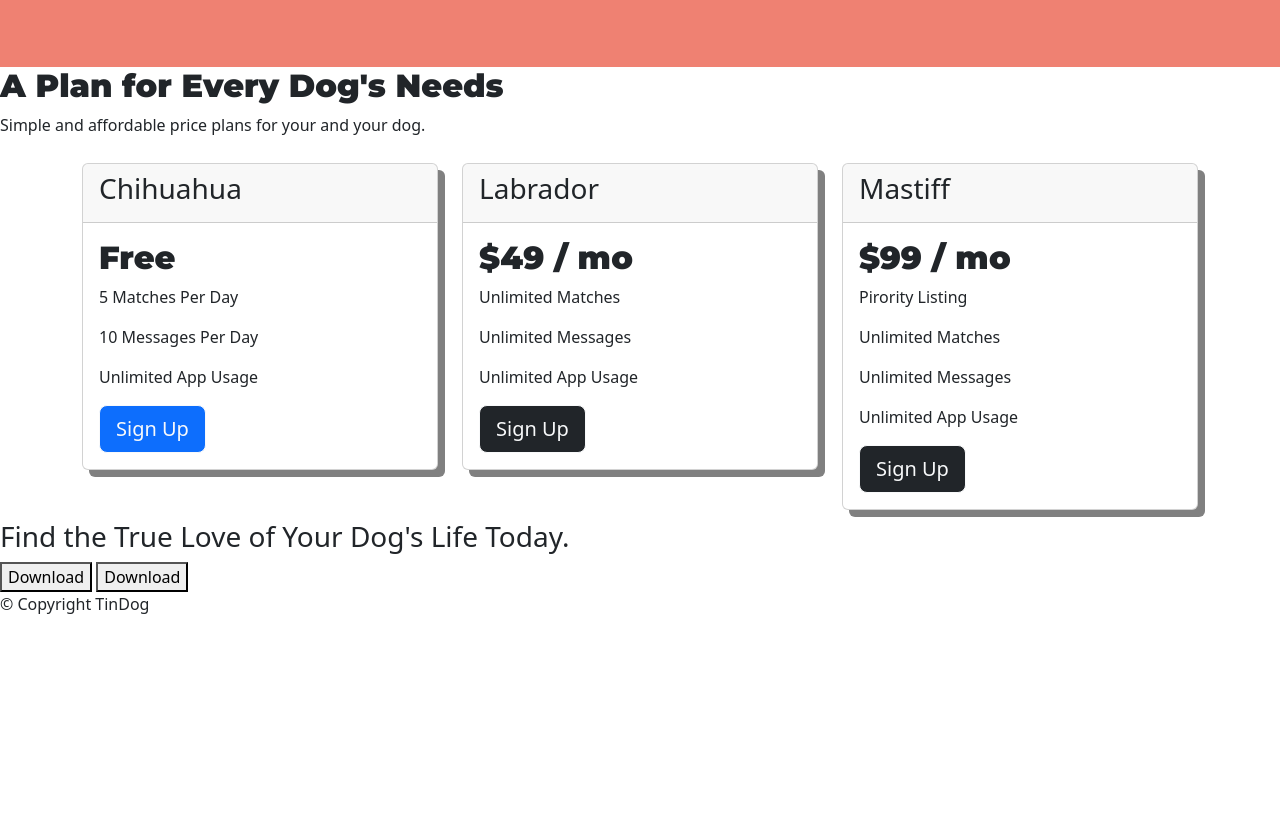
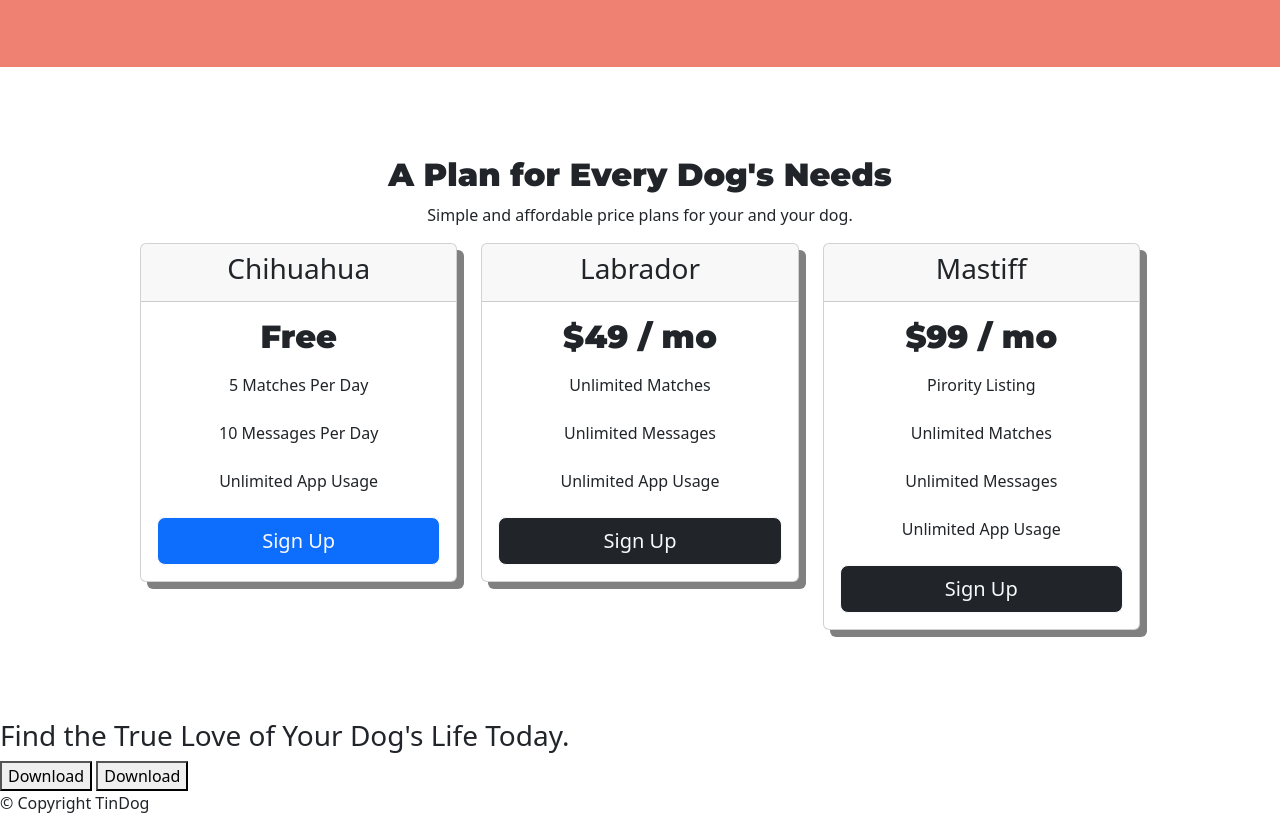
Before and after one commit to Lageh/Tindog, a plain HTML site: page index.html in a window 1280 px wide. Shown: the part 1783-2614 px from the top of the page. Before the commit the page ends 2415 px from the top, so only its background shows below. Drawn offline with nearby package versions, Linux system fonts and the light colour scheme.

Commit message:
Update Site

```diff
--- a/css/styles.css
+++ b/css/styles.css
@@ -97,10 +97,13 @@ h2{
     font-size: 1.2rem;
 }
 
+#pricing{
+    text-align: center;
+    padding: 7% 10%;
+}
+
 .card{
     box-shadow: 7px 7px gray;
-    margin-top: 10px;
-    margin-bottom: 10px;
 }
 
 .card:hover{
--- a/index.html
+++ b/index.html
@@ -138,16 +138,17 @@
 
   <!-- Pricing -->
 
+  <section id="pricing">
     <h2>A Plan for Every Dog's Needs</h2>
     <p>Simple and affordable price plans for your and your dog.</p>
-  <div class="container prices">
+    <div class="container pricing">
       <div class="row">
         <div class="col-lg-4 col-md-6">
           <div class="card">
             <div class="card-header">
               <h3>Chihuahua</h3>
             </div>
-          <div class="card-body d-grid gap-2 d-md-block">
+            <div class="card-body d-grid gap-2 d-block">
               <h2>Free</h2>
               <p>5 Matches Per Day</p>
               <p>10 Messages Per Day</p>
@@ -161,7 +162,7 @@
             <div class="card-header">
               <h3>Labrador</h3>
             </div>
-          <div class="card-body d-grid gap-2 d-md-block">
+            <div class="card-body d-grid gap-2 d-block">
               <h2>$49 / mo</h2>
               <p>Unlimited Matches</p>
               <p>Unlimited Messages</p>
@@ -175,19 +176,18 @@
             <div class="card-header">
               <h3>Mastiff</h3>
             </div>
-          <div class="card-body d-grid gap-2 d-md-block">
+            <div class="card-body d-grid gap-2 d-block">
               <h2>$99 / mo</h2>
               <p>Pirority Listing</p>
               <p>Unlimited Matches</p>
               <p>Unlimited Messages</p>
               <p>Unlimited App Usage</p>
-            <button type="button" class="btn btn-lg  btn-dark btn-outline-light">Sign Up</button>
+              <button type="button" class="btn btn-lg  btn-dark btn-outline-light" >Sign Up</button>
             </div>
           </div>
         </div>
       </div>
     </div>
-  <section id="pricing">
 
   </section>
 
```
Lines whose indentation alone changed are shown as unchanged.
